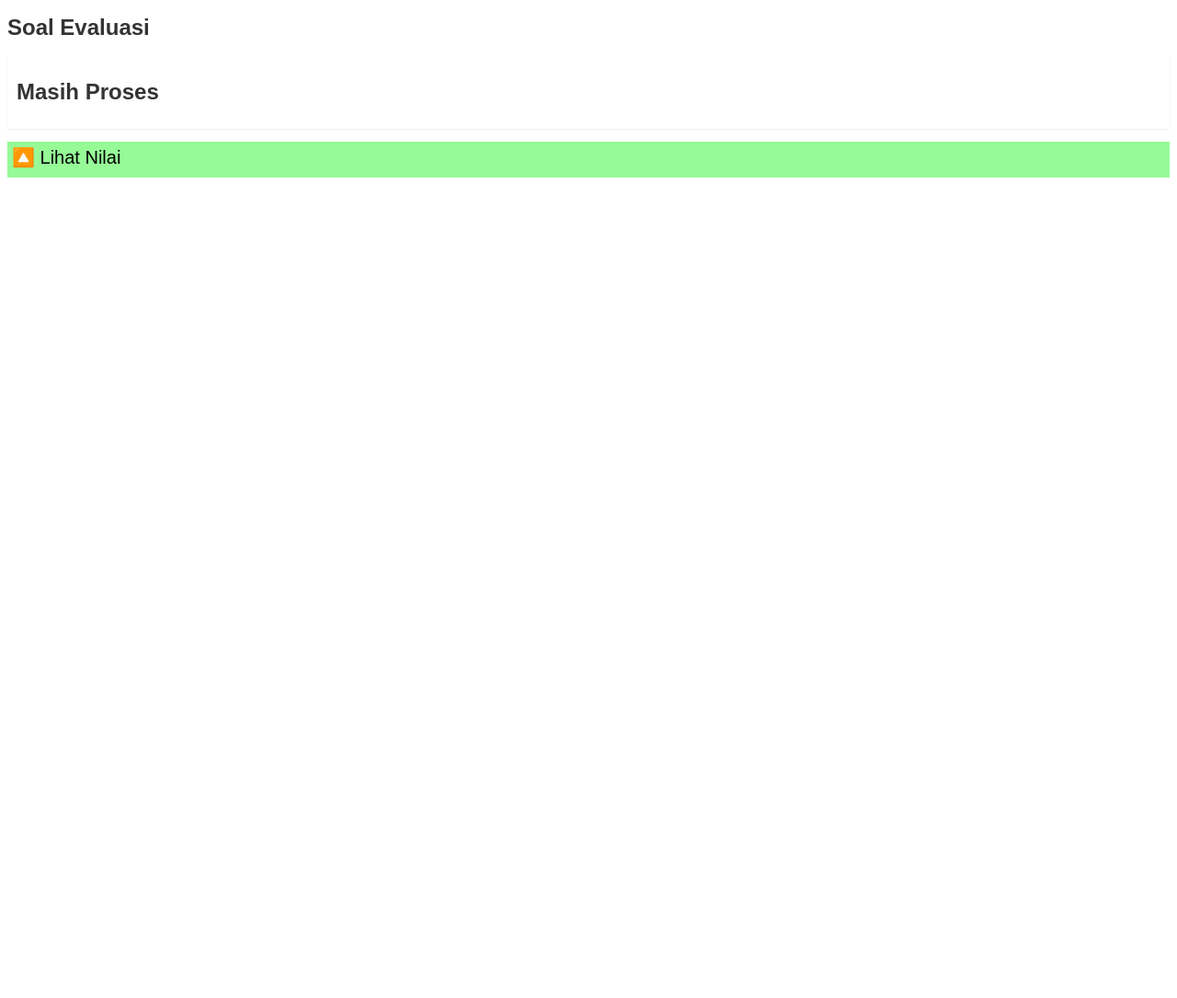
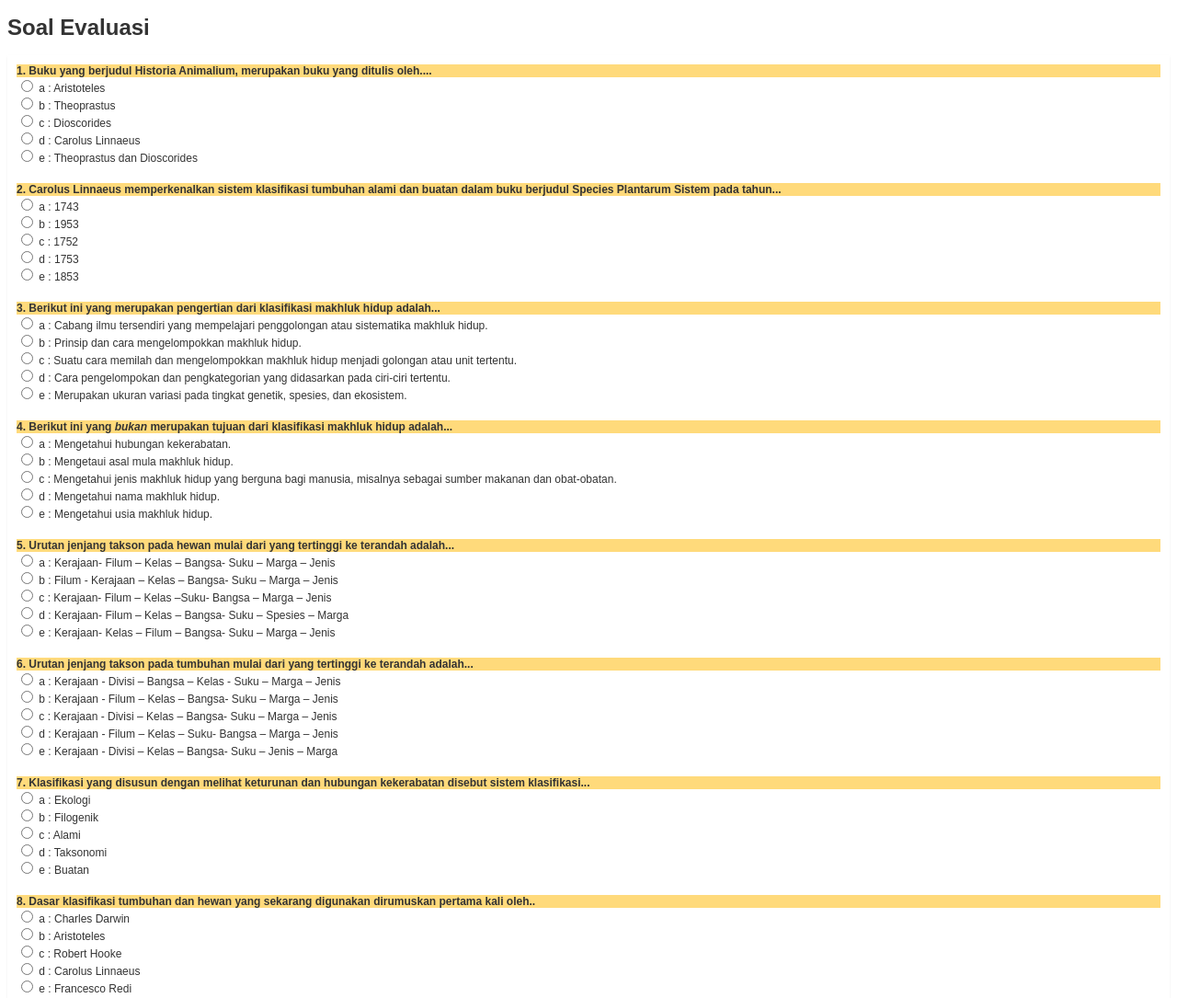
Before and after one commit to darkPigeonn/darkPigeonn.github.io, a plain HTML site: page index.html in a window 1280 px wide. Shown: the top 1085 px of the page at 92% size. Before the commit the page ends 800 px from the top, so only its background shows below. Drawn offline with nearby package versions, Linux system fonts and the light colour scheme.

Commit message:
Update index.html

```diff
--- a/index.html
+++ b/index.html
@@ -12,8 +12,7 @@
 <!-- partial:index.partial.html -->
 
 	<h1 style="width: 100%; height: auto;">Soal Evaluasi</h1>
-	<div id="" class="scp-quizzes-data">
-    <h1>Masih Proses</h1>
+	<div id="quiz" class="scp-quizzes-data">
   </div>
 	<h3 style="background-color:#96FA97;"><button onclick="clear_ans_mark()" id="submit">🔼 Lihat Nilai</button></h3>
 	<div id="results"></div>
```
